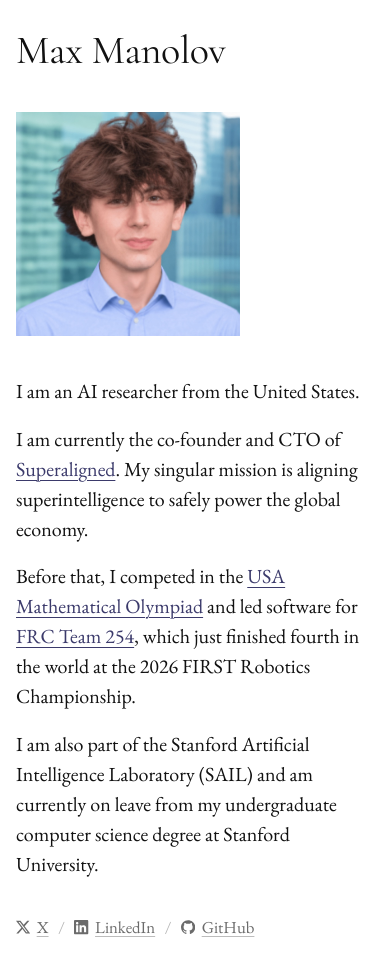
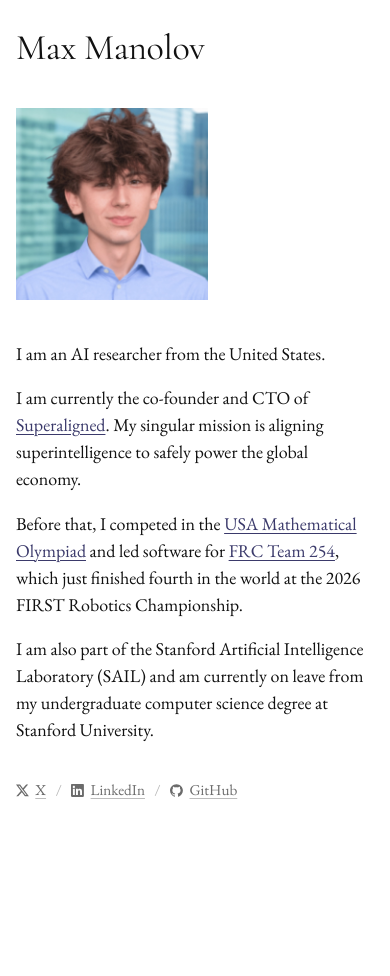
Before and after one commit to maxmanolov/maxmanolov.github.io, a plain HTML site: page index.html in a window 390 px wide. After the commit the page ends 866 px from the top, so only its background shows below. Drawn offline with nearby package versions, Linux system fonts and the light colour scheme.

Commit message:
Scale down typography, portrait, and spacing

```diff
--- a/style.css
+++ b/style.css
@@ -14,7 +14,7 @@ body {
   background: var(--bg);
   color: var(--text);
   font-family: "EB Garamond", Garamond, "Times New Roman", serif;
-  font-size: 1.375rem;
+  font-size: 1.2rem;
   line-height: 1.5;
   -webkit-font-smoothing: antialiased;
 }
@@ -25,18 +25,18 @@ h1 {
   margin: 0;
   font-family: "Cormorant Garamond", "EB Garamond", serif;
   font-weight: 400;
-  font-size: 3.25rem;
+  font-size: 2.75rem;
   letter-spacing: -0.01em;
   line-height: 1.1;
 }
 
 main {
   display: grid;
-  grid-template-columns: minmax(0, 18rem) minmax(0, 34rem);
-  gap: 5rem;
+  grid-template-columns: minmax(0, 15rem) minmax(0, 30rem);
+  gap: 4rem;
   justify-content: center;
   align-items: start;
-  padding: 8rem 2.75rem 6rem;
+  padding: 6rem 2.75rem 5rem;
 }
 
 .portrait {
@@ -64,7 +64,7 @@ a:hover { color: var(--text); }
   align-items: center;
   gap: 0.6rem;
   margin-top: 2.25rem;
-  font-size: 1.05rem;
+  font-size: 0.95rem;
   color: var(--muted);
 }
 
@@ -88,13 +88,13 @@ a:hover { color: var(--text); }
 
 @media (max-width: 900px) {
   header { padding: 1.75rem 1rem 0; }
-  h1 { font-size: 2.5rem; }
+  h1 { font-size: 2.25rem; }
   main {
     grid-template-columns: minmax(0, 1fr);
     gap: 2.5rem;
     padding: 2.5rem 1rem 4rem;
     max-width: 36rem;
   }
-  .portrait { max-width: 14rem; }
-  body { font-size: 1.25rem; }
+  .portrait { max-width: 12rem; }
+  body { font-size: 1.125rem; }
 }
```
